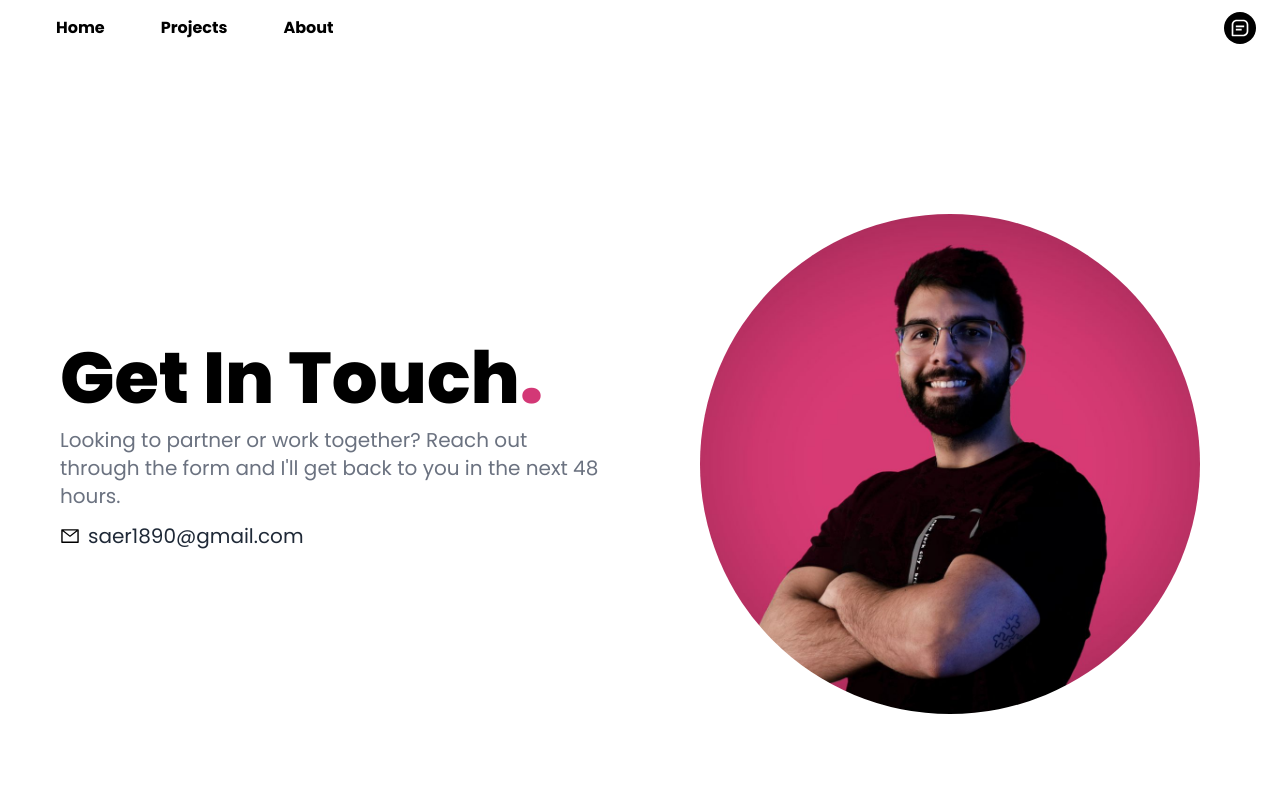
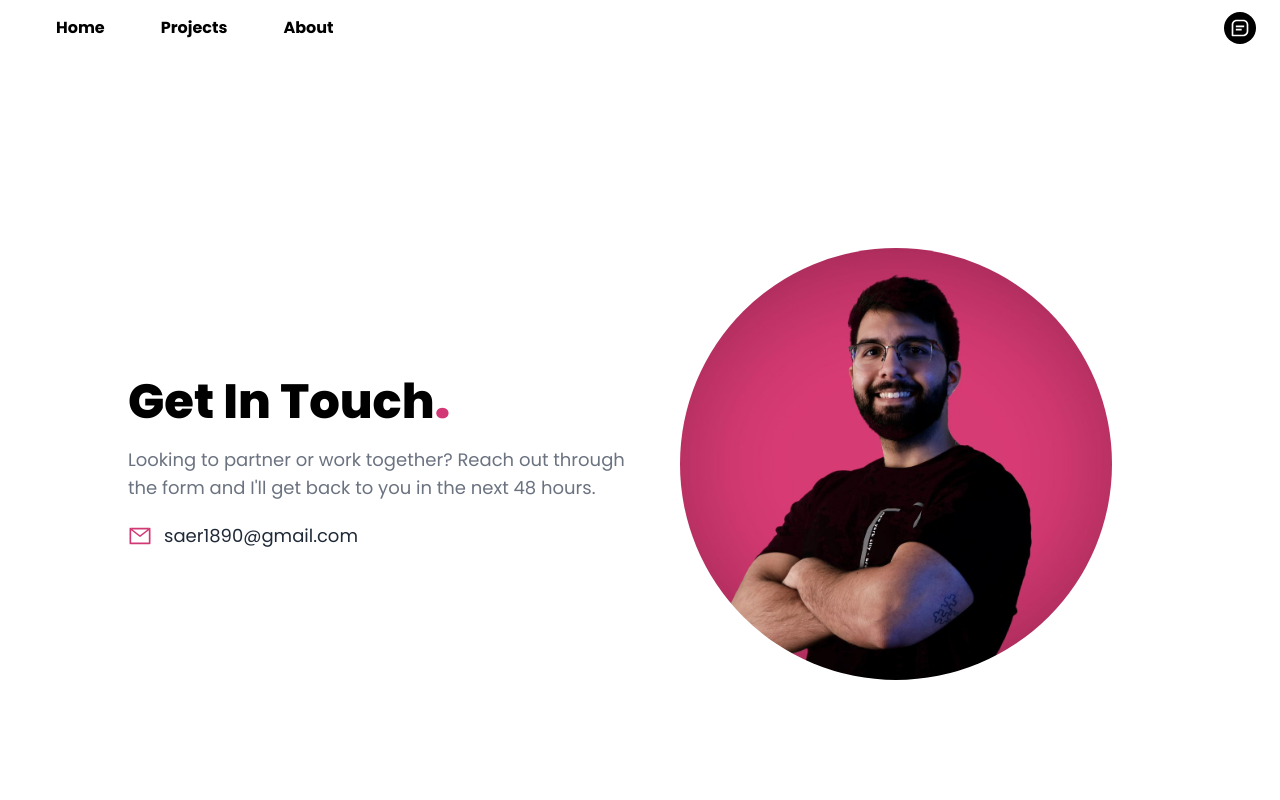
Before and after one commit to saerelmasri/portfolio-website, a Next.js app: page /contact in a window 1280 px wide. Shown: the top 800 px of the page. Built offline with nearby package versions, Linux system fonts and the light colour scheme.

Commit message:
Final fixes

```diff
--- a/app/contact/page.tsx
+++ b/app/contact/page.tsx
@@ -5,22 +5,25 @@ import { AiOutlineMail } from "react-icons/ai";
 function ContactPage() {
   return (
     <main>
-      <div className="flex flex-col md:flex-row items-center justify-center  sm:pl-5 sm:pr-5 md:pl-30 md:pr-30 2xl:pl-60 2xl:pr-60">
-        <div className=" w-full md:w-1/2 text-black flex flex-col justify-center space-y-3 p-4 md:p-10 2xl:p-12">
-          <h2 className="text-black text-5xl md:text-5xl lg:text-7xl font-extrabold">
+      <div className="flex flex-col md:flex-row items-center justify-center px-4 sm:px-8 md:px-16 lg:px-24 xl:px-32">
+        {/* Left Section - Text and Email */}
+        <div className="w-full md:w-1/2 text-black flex flex-col justify-center space-y-5 py-6 md:py-12 lg:py-16">
+          <h2 className="text-black text-3xl sm:text-4xl lg:text-5xl font-extrabold">
             Get In Touch<strong className="text-primary">.</strong>
           </h2>
-          <p className="text-lg md:text-xl text-gray-500 max-w-prose">
+          <p className="text-sm sm:text-base lg:text-lg text-gray-500 max-w-prose">
             Looking to partner or work together? Reach out through the form and
             I'll get back to you in the next 48 hours.
           </p>
-          <div className="w-full h-16 flex flex-col justify-start items-start space-y-5">
-            <div className="flex justify-start items-center space-x-2">
-              <AiOutlineMail size={20} />
-              <h5 className="text-xl text-gray-800">saer1890@gmail.com</h5>
-            </div>
+          <div className="flex items-center space-x-3">
+            <AiOutlineMail size={24} className="text-primary" />
+            <h5 className="text-sm sm:text-base lg:text-lg text-gray-800">
+              saer1890@gmail.com
+            </h5>
           </div>
         </div>
+
+        {/* Right Section - Image */}
         <div className="w-full md:w-1/2 md:h-screen flex justify-center items-center p-10">
           <div
             className="bg-cover bg-center rounded-full bg-hero-section"
--- a/app/page.tsx
+++ b/app/page.tsx
@@ -63,7 +63,6 @@ export default function Home() {
               title={item.title}
               description={item.description}
               backgroundProject={item.backgroundProject}
-              sxCard={item.sxCard}
               path={item.path}
               skills={item.skills}
             />
--- a/app/projects/page.tsx
+++ b/app/projects/page.tsx
@@ -6,22 +6,18 @@ import React from "react";
 function ProjectsPage() {
   return (
     <main>
-      <div className="w-full pl-5 pr-5 2xl:pl-60 2xl:pr-60 md:pl-50 md:pr-50">
-        <div className="w-full p-12">
-          <h3 className="text-5xl md:text-7xl 2xl:text-7xl font-bold">
-            My Projects<strong className="text-primary">.</strong>
-          </h3>
-        </div>
-        <div className="w-full md:p-8 flex flex-col justify-center p-13">
+      <div className="w-full px-5 mt-10">
+        {/* Projects List Section */}
+        <div className="w-full grid grid-cols-1 md:grid-cols-2 lg:grid-cols-3 gap-4 md:gap-6 lg:gap-8">
           {projects.map((item, index) => (
-            <ProjectSection
+            <ProjectCard
               key={index}
               title={item.title}
               description={item.description}
               backgroundProject={item.backgroundProject}
+              sxCard={item.sxCard}
               path={item.path}
               skills={item.skills}
-              website={item.website}
             />
           ))}
         </div>
--- a/components/ProjectCard.tsx
+++ b/components/ProjectCard.tsx
@@ -6,18 +6,20 @@ type ProjectCardProp = {
   title: string;
   description: string;
   skills: string[];
+  backgroundProject: string;
   sxCard?: string;
   path?: string;
-  backgroundProject: string;
+  website?: string;
 };
 
 function ProjectCard({
   title,
   description,
   skills,
+  backgroundProject,
   sxCard,
   path,
-  backgroundProject,
+  website
 }: ProjectCardProp) {
   const isInternalLink = path && (path.startsWith("/") || path.startsWith("#"));
 
@@ -64,6 +66,23 @@ function ProjectCard({
         </div>
       </div>
       <h4 className="text-base font-semibold text-gray-500">{description}</h4>
+
+      {website && (
+        <Link href={website}>
+          <h4 className="text-base sm:text-lg font-medium text-primary hover:underline mt-2">
+            Link to the website
+          </h4>
+        </Link>
+      )}
+
+      {/* GitHub Repository Link */}
+      {path &&  (
+        <Link href={path}>
+          <h4 className="text-base sm:text-lg font-medium text-primary hover:underline mt-2">
+            Link to the Github repository
+          </h4>
+        </Link>
+      )}
     </div>
   );
 }
--- a/components/ProjectSection.tsx
+++ b/components/ProjectSection.tsx
@@ -21,8 +21,9 @@ function ProjectSection({
   website,
 }: ProjectProp) {
   return (
-    <div className="space-y-7 mb-40">
-      <div className="w-full h-[300px] md:h-[500px] 2xl:h-[600px] rounded-3xl flex justify-center items-center mb-10 relative overflow-hidden">
+    <div className="space-y-6 mb-20">
+      {/* Project Background Image */}
+      <div className="border w-full h-[200px] sm:h-[300px] md:h-[400px] lg:h-[400px] rounded-3xl flex justify-center items-center mb-6 relative overflow-hidden">
         <div className="relative w-full h-full">
           <Image
             src={backgroundProject}
@@ -37,41 +38,43 @@ function ProjectSection({
           />
         </div>
       </div>
-      <h4 className="text-3xl md:text-5xl 2xl:text-5xl font-extrabold pl-5">
-        {title}
-      </h4>
-      <div className="px-5 w-full">
-        <div className="flex flex-wrap gap-3">
+
+      {/* Project Title */}
+      <h4 className="text-2xl sm:text-3xl md:text-4xl font-bold pl-4 sm:pl-6">{title}</h4>
+
+      {/* Skills Section */}
+      <div className="px-4 sm:px-6 w-full">
+        <div className="flex flex-wrap gap-2 sm:gap-3">
           {skills.map((skill, index) => (
             <Badge
               key={index}
-              className="h-[40px] flex justify-center items-center rounded-xl text-center text-sm hover:bg-primary"
+              className="h-[30px] sm:h-[35px] flex justify-center items-center rounded-xl text-center text-xs sm:text-sm hover:bg-primary"
             >
               {skill}
             </Badge>
           ))}
         </div>
       </div>
-      <h4 className="text-xl md:text-2xl 2xl:text-xl font-semibold text-gray-500 pl-5">
-        {description}
-      </h4>
-      {website ? (
+
+      {/* Project Description */}
+      <h4 className="text-base sm:text-lg md:text-xl font-medium text-gray-600 pl-4 sm:pl-6">{description}</h4>
+
+      {/* Website Link */}
+      {website && (
         <Link href={website}>
-          <h4 className="text-lg md:text-lg 2xl:text-lg font-medium hover:underline hover:cursor-pointer  pt-5 pl-5">
+          <h4 className="text-base sm:text-lg font-medium text-primary hover:underline pt-4 pl-4 sm:pl-6">
             Link to the website
           </h4>
         </Link>
-      ) : (
-        <></>
       )}
-      {path ? (
+
+      {/* GitHub Repository Link */}
+      {path && (
         <Link href={path}>
-          <h4 className="text-lg md:text-lg 2xl:text-lg font-medium hover:underline hover:cursor-pointer pt-5 pl-5">
+          <h4 className="text-base sm:text-lg font-medium text-primary hover:underline pt-4 pl-4 sm:pl-6">
             Link to the Github repository
           </h4>
         </Link>
-      ) : (
-        <></>
       )}
     </div>
   );
--- a/constants.ts
+++ b/constants.ts
@@ -20,6 +20,7 @@ export const projects = [
       "Developed a modern, sleek portfolio website from the ground up using Next.js and Tailwind CSS. This project showcases a seamless blend of performance and aesthetics, offering a responsive and visually appealing user experience. Tailored for showcasing professional work, the portfolio leverages the latest web technologies to ensure fast load times and smooth navigation across all devices.",
     backgroundProject: "/images/portfolio.jpg",
     path: "/",
+    website: "",
     skills: [
       "TypeScript",
       "NextJS",
@@ -36,6 +37,7 @@ export const projects = [
       "Engineered a comprehensive fitness app using React Native for cross-platform mobile development, paired with a Node.js/Express.js backend. This app is designed to empower users in their health journey by providing personalized exercise routines and a curated selection of healthy meal options. The robust architecture ensures a seamless and responsive user experience, with real-time data synchronization and intuitive navigation.",
     backgroundProject: "/images/vitality.png",
     sxCard: "col-span-1",
+    website: "",
     path: "https://github.com/saerelmasri/vitality",
     skills: [
       "Full-stack development",
```
